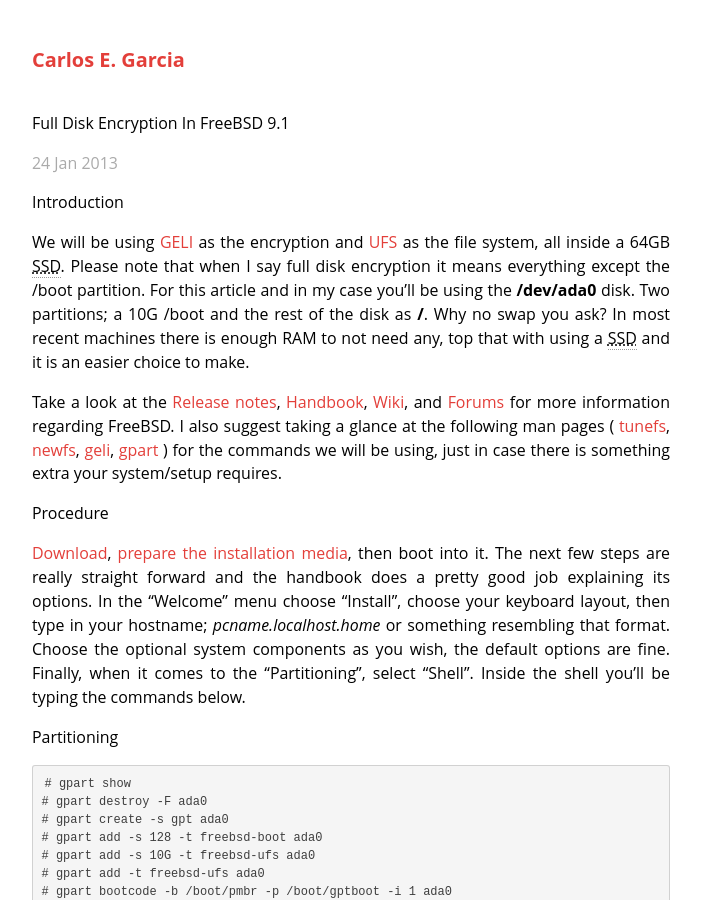
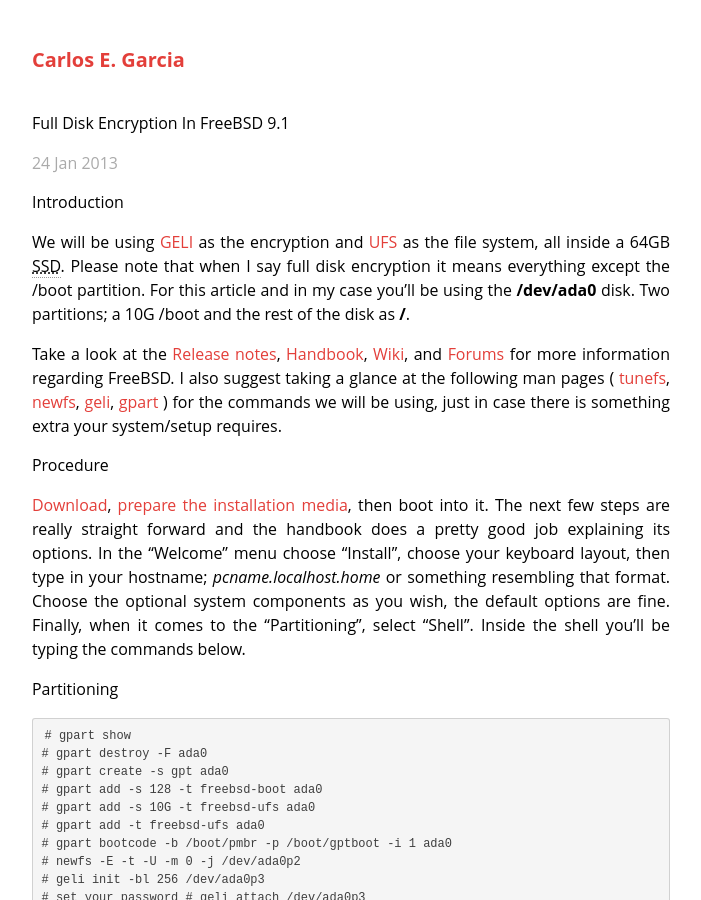
Before and after one commit to cgar/cgar.github.com, a Jekyll site: the page built from _posts/2013-01-24-FreeBSD-FDE-Install.md, in a window 1280 px wide and 900 px high. Shown: the whole window, without its empty margins (289-990 px from the left). Built offline with Jekyll 4.4.1, drawn with Linux system fonts in a browser that asks for light colours; Markdown is read by kramdown in place of the engine named in the settings.

Commit message:
rm swap comment

```diff
--- a/_posts/2013-01-24-FreeBSD-FDE-Install.md
+++ b/_posts/2013-01-24-FreeBSD-FDE-Install.md
@@ -12,7 +12,10 @@
 We will be using [GELI](https://en.wikipedia.org/wiki/Geli_%28software%29) as
 the encryption and [UFS](https://en.wikipedia.org/wiki/Unix_File_System) as the
 file system, all inside a 64GB <abbr title="Solid-state drive">SSD</abbr>.
-Please note that when I say full disk encryption it means everything except the /boot partition. For this article and in my case you'll be using the **/dev/ada0** disk. Two partitions; a 10G /boot and the rest of the disk as **/**. Why no swap you ask? In most recent machines there is enough RAM to not need any, top that with using a <abbr title="Solid-state drive">SSD</abbr> and it is an easier choice to make.
+Please note that when I say full disk encryption it means everything except the
+/boot partition. For this article and in my case you'll be using the
+**/dev/ada0** disk. Two partitions; a 10G /boot and the rest of the disk as
+**/**.
 
 Take a look at the [Release notes](http://www.freebsd.org/releases/9.1R/announce.html), [Handbook](http://www.freebsd.org/doc/en_US.ISO8859-1/books/handbook/), [Wiki](https://wiki.freebsd.org/), and [Forums](http://forums.freebsd.org/) for more information regarding FreeBSD. I also suggest taking a glance at the following man pages ( [tunefs](http://www.freebsd.org/cgi/man.cgi?query=tunefs&apropos=0&sektion=0&manpath=FreeBSD%2B9.0-RELEASE&arch=default&format=ascii), [newfs](http://www.freebsd.org/cgi/man.cgi?query=newfs&apropos=0&sektion=0&manpath=FreeBSD%2B9.0-RELEASE&arch=default&format=ascii), [geli](http://www.freebsd.org/cgi/man.cgi?query=geli&apropos=0&sektion=0&manpath=FreeBSD%2B9.0-RELEASE&arch=default&format=ascii), [gpart](http://www.freebsd.org/cgi/man.cgi?query=gpart&apropos=0&sektion=0&manpath=FreeBSD%2B9.0-RELEASE&arch=default&format=ascii) ) for the commands we will be using, just in case there is something extra your system/setup requires.
 
```
